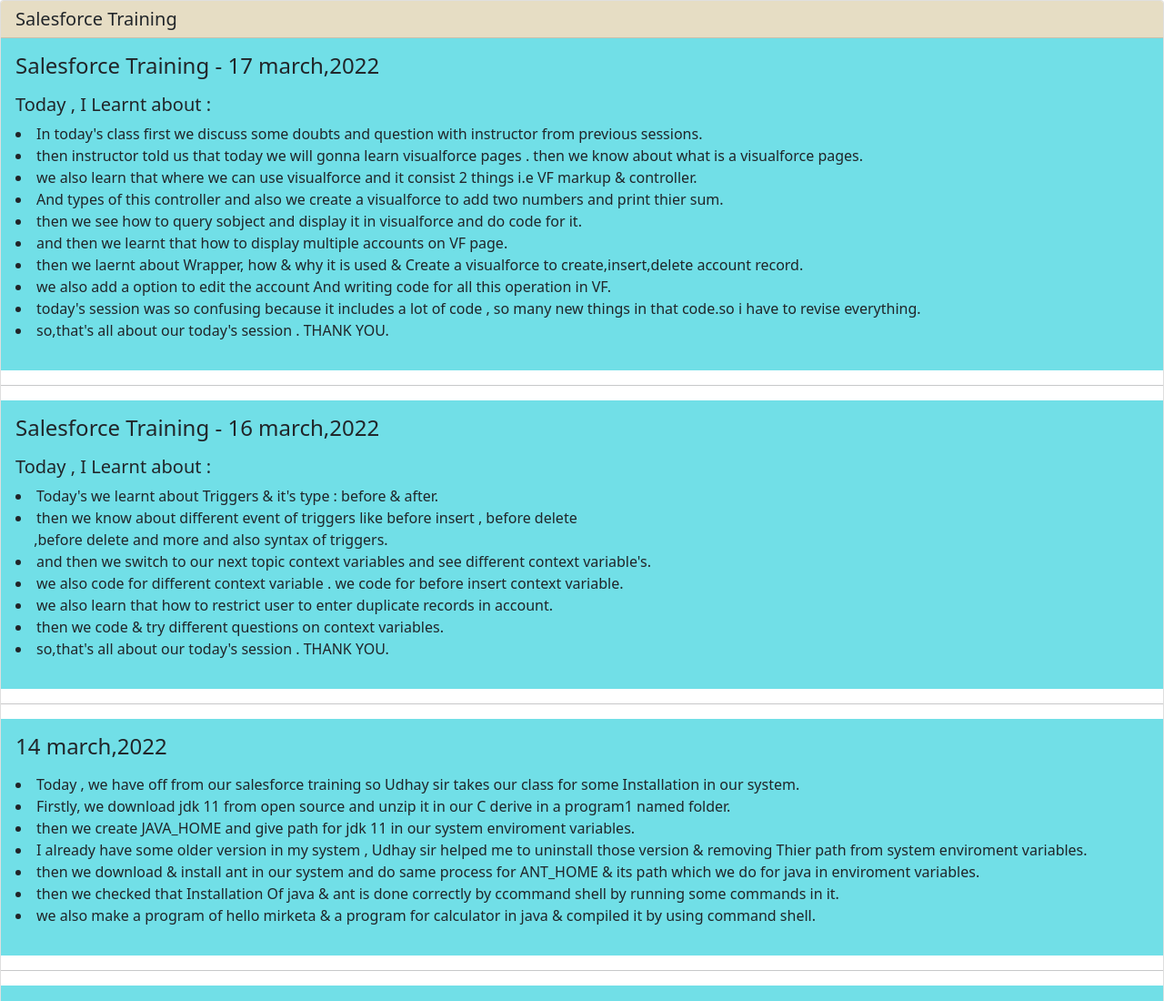
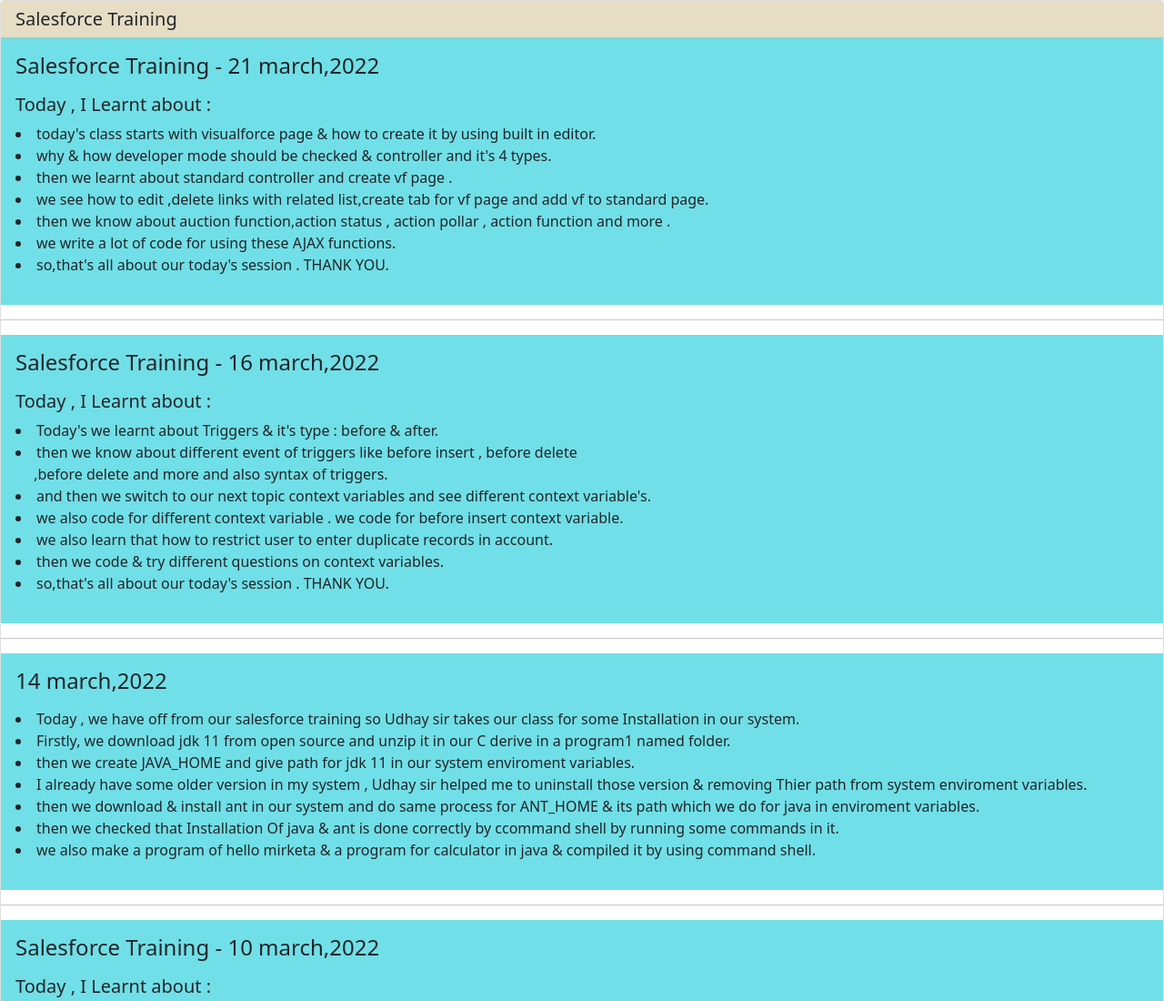
Before and after one commit to SaurabhSrivastava0/saurabhsrivastava0.github.io, a plain HTML site: page journal.html in a window 1280 px wide. Shown: the top 1100 px of the page at 91% size. Drawn offline with nearby package versions, Linux system fonts and the light colour scheme.

Commit message:
Add files via upload

```diff
--- a/journal.html
+++ b/journal.html
@@ -29,20 +29,19 @@
 <h5 class="card-header">Salesforce Training </h5>
 
 
+
 <div class="card-body">
-<h4 class="card-title">Salesforce Training - 17 march,2022</h4>
+<h4 class="card-title">Salesforce Training - 21 march,2022</h4>
 <p class="card-text">
   <h5>Today , I Learnt about :</h5>
-<li>In today's class first we discuss some doubts and question with instructor from previous sessions.</li>
-<li>then instructor told us that today we will gonna learn visualforce pages . then we know about what is a visualforce pages.</li>
-<li>we also learn that where we can use visualforce and it consist 2 things i.e VF markup & controller.</li>
-<li>And types of this controller and also we create a visualforce to add two numbers and print thier sum.</li>
-<li>then we see how to query sobject and display it in visualforce and do code for it.</li>
-<li>and then we learnt that how to display multiple accounts on VF page.</li>
-<li>then we laernt about Wrapper, how & why it is used & Create a visualforce to create,insert,delete account record.</li>
-<li>we also add a option to edit the account And writing code for all this operation in VF.</li>
-<li>today's session was so confusing because it includes a lot of code , so many new things in that code.so i have to revise everything.</li>
-<li>so,that's all about our today's session . THANK YOU.</li>
+  <li>today's class starts with visualforce page & how to create it by using built in editor.</li>
+  <li>why & how developer mode should be checked & controller and it's 4 types.</li>
+  <li>then we learnt about standard controller and create vf page .</li>
+  <li>we see how to edit ,delete links with related list,create tab for vf page and add vf to standard page.</li>
+  <li>then we know about auction function,action status , action pollar , action function and more .</li>
+  <li>we write a lot of code for using these AJAX functions.</li>
+  <li>so,that's all about our today's session . THANK YOU.</li>
+
 </p>
 <!-- <a href="employeedata.html" class="btn btn-success">Launch</a> -->
 </div>
```
